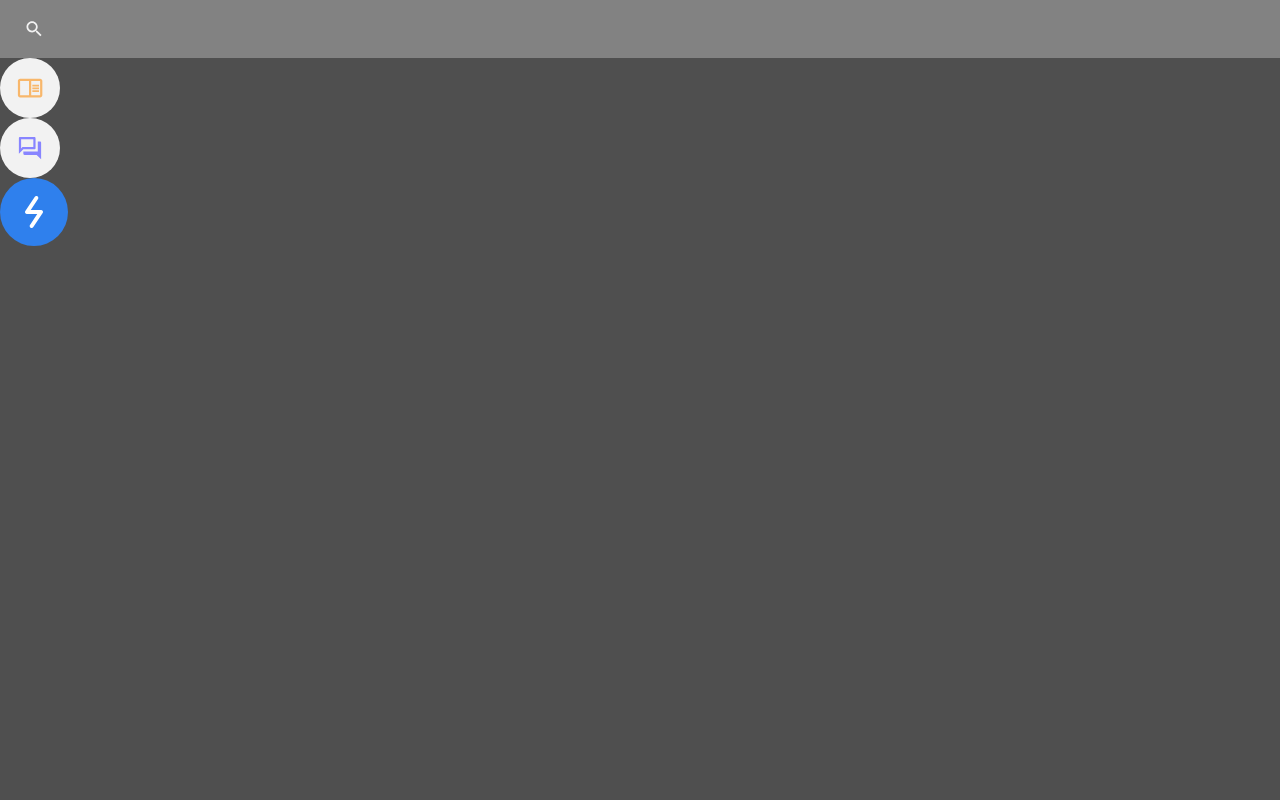
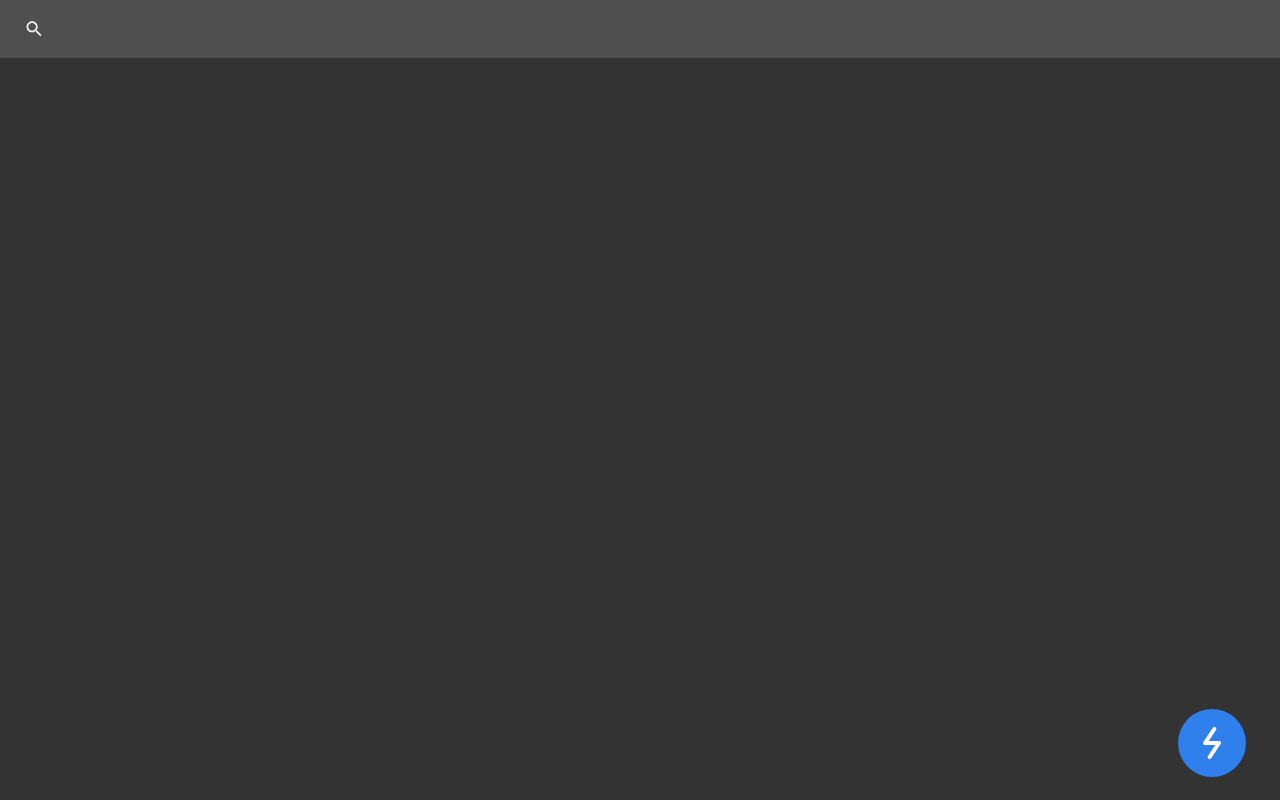
Before and after one commit to ismiralrasyiid/quicks-app, a React (Create React App) app: page / in a window 1280 px wide. Built offline with nearby package versions, Linux system fonts and the light colour scheme.

Commit message:
add navigation

```diff
--- a/src/components/IconButton.jsx
+++ b/src/components/IconButton.jsx
@@ -1,33 +1,48 @@
 import React from 'react';
 import PropTypes from 'prop-types';
-import IconButtonStyle from './styles/IconButtonStyle';
+import IconButtonStyle, { ActiveIconButtonStyle, SecondaryIconButtonStyle } from './styles/IconButtonStyle';
 import { ReactComponent as quicks } from '../assets/quicks.svg';
 import { ReactComponent as inbox } from '../assets/inbox.svg';
+import { ReactComponent as inboxactive } from '../assets/inboxactive.svg';
 import { ReactComponent as task } from '../assets/task.svg';
+import { ReactComponent as taskactive } from '../assets/taskactive.svg';
 
 const icon = {
   quicks,
   inbox,
+  inboxactive,
   task,
+  taskactive,
 };
 
-function IconButton({ type, primary }) {
+const wrapper = {
+  primary: IconButtonStyle,
+  secondary: SecondaryIconButtonStyle,
+  active: ActiveIconButtonStyle,
+};
+
+function IconButton({
+  type,
+  model,
+  handler,
+}) {
   const Icon = icon[type];
+  const Wrapper = wrapper[model];
 
   return (
-    <IconButtonStyle primary={primary}>
+    <Wrapper
+      type={type}
+      onClick={handler}
+    >
       <Icon />
-    </IconButtonStyle>
+    </Wrapper>
   );
 }
 
-IconButton.defaultProps = {
-  primary: false,
-};
-
 IconButton.propTypes = {
   type: PropTypes.string.isRequired,
-  primary: PropTypes.bool,
+  model: PropTypes.string.isRequired,
+  handler: PropTypes.func.isRequired,
 };
 
 export default IconButton;
--- a/src/components/MainContainer.jsx
+++ b/src/components/MainContainer.jsx
@@ -1,15 +1,13 @@
 import React from 'react';
 import MainContainerStyle from './styles/MainContainerStyle';
 import MainSearchBar from './MainSearchBar';
-import IconButton from './IconButton';
+import Navigation from './Navigation';
 
 function MainContainer() {
   return (
     <MainContainerStyle>
       <MainSearchBar />
-      <IconButton type="task" />
-      <IconButton type="inbox" />
-      <IconButton type="quicks" primary />
+      <Navigation />
     </MainContainerStyle>
   );
 }
--- /dev/null
+++ b/src/components/Navigation.jsx
@@ -0,0 +1,47 @@
+import React, { useState } from 'react';
+import IconButton from './IconButton';
+import NavigationStyle from './styles/NavigationStyle';
+
+function Navigation() {
+  const [isClosed, setIsClosed] = useState(true);
+  const [isActive, setIsActive] = useState('');
+
+  const toggleIsClosed = () => {
+    setIsClosed(!isClosed);
+  };
+
+  const iconHandler = (type) => {
+    setIsActive(type);
+  };
+
+  return (
+    <NavigationStyle>
+      {isActive
+        ? (
+          <div className="isActive">
+            <IconButton
+              type={isActive === 'task' ? 'taskactive' : 'task'}
+              model={isActive === 'task' ? 'active' : 'secondary'}
+              handler={() => iconHandler('task')}
+            />
+            <IconButton
+              type={isActive === 'inbox' ? 'inboxactive' : 'inbox'}
+              model={isActive === 'inbox' ? 'active' : 'secondary'}
+              handler={() => iconHandler('inbox')}
+            />
+          </div>
+        )
+        : (
+          <>
+            <div className={isClosed ? 'isClosed' : ''}>
+              <IconButton type="task" model="secondary" handler={() => iconHandler('task')} />
+              <IconButton type="inbox" model="secondary" handler={() => iconHandler('inbox')} />
+            </div>
+            <IconButton type="quicks" model="primary" handler={toggleIsClosed} />
+          </>
+        )}
+    </NavigationStyle>
+  );
+}
+
+export default Navigation;
--- a/src/components/styles/GlobalStyle.js
+++ b/src/components/styles/GlobalStyle.js
@@ -6,6 +6,9 @@ const GlobalStyle = createGlobalStyle`
     --primary-dark: #4F4F4F;
     --primary-dark-light: #828282;
     --primary-light: #E0E0E0;
+    --secondary-light: #F2F2F2;
+    --orange-indicator: #F8B76B;
+    --violet-indicator: #8785FF;
   }
 
   * {
@@ -17,7 +20,7 @@ const GlobalStyle = createGlobalStyle`
 
   body {
     font-size: 16px;
-    background-color: var(--primary-dark);
+    background-color: #333333;
   }
 
   html {
--- a/src/components/styles/IconButtonStyle.js
+++ b/src/components/styles/IconButtonStyle.js
@@ -5,10 +5,12 @@ const IconButtonStyle = styled.button`
   justify-content: center;
   align-items: center;
   border-radius: 50%;
-  width: ${(props) => (props.primary ? '68px' : '60px')};
-  height: ${(props) => (props.primary ? '68px' : '60px')};
-  background-color: ${(props) => (props.primary ? 'var(--primary-blue)' : '#F2F2F2')};
+  width: 68px;
+  height: 68px;
+  background-color: var(--primary-blue);
   cursor: pointer;
+  position: relative;
+  transition: transform ease-out .4s;
 
   &:hover {
     filter: brightness(95%);
@@ -19,4 +21,32 @@ const IconButtonStyle = styled.button`
   }
 `;
 
+const SecondaryIconButtonStyle = styled(IconButtonStyle)`
+  width: 60px;
+  height: 60px;
+  background-color: var(--secondary-light);
+
+  &:before {
+    content: ${(props) => `"${props.type}"`};
+    text-transform: capitalize;
+    position: absolute;
+    width: 60px;
+    line-height: 12px;
+    left: 0;
+    top: 0;
+    margin-top: -24px;
+    color: #F2F2F2;
+    font-size: 12px;
+    z-index: -10;
+    transition: margin ease-in .6s;
+  }
+`;
+
+const ActiveIconButtonStyle = styled(IconButtonStyle)`
+  box-shadow: -15px 0 0 var(--primary-dark);
+  background-color: ${(props) => (props.type === 'inboxactive' ? 'var(--violet-indicator)' : 'var(--orange-indicator)')};
+  order: 1;
+`;
+
 export default IconButtonStyle;
+export { SecondaryIconButtonStyle, ActiveIconButtonStyle };
--- a/src/components/styles/MainSearchBarStyle.js
+++ b/src/components/styles/MainSearchBarStyle.js
@@ -7,7 +7,7 @@ const MainSearchBarStyle = styled.form`
     display: flex;
     width: 100%;
     height: 58px;
-    background-color: var(--primary-dark-light);
+    background-color: var(--primary-dark);
     align-items: center;
     cursor: pointer;
 
@@ -22,7 +22,7 @@ const MainSearchBarStyle = styled.form`
       width: calc(100% - 95px);
       padding: 7px;
       color: var(--primary-light);
-      background-color: var(--primary-dark-light);
+      background-color: var(--primary-dark);
       cursor: pointer;
 
       &:focus {
--- /dev/null
+++ b/src/components/styles/NavigationStyle.js
@@ -0,0 +1,35 @@
+import styled from 'styled-components';
+
+const NavigationStyle = styled.div`
+  position: fixed;
+  right: 34px;
+  bottom: 0px;
+  display: flex;
+  align-items: center;
+  gap: 26px;
+
+  > button {
+    z-index: 10;
+  }
+
+  > div {
+    display: flex;
+    align-items: center;
+    gap: 26px;
+    margin-right: -60px;
+    padding: 27px 60px;
+    overflow: hidden;
+  }
+
+  > .isClosed {
+    button {
+      transform: translateX(175px);
+      &:before {
+        margin-top: 24px;
+        transition: margin ease-in .2s;
+      }
+    }
+  }
+`;
+
+export default NavigationStyle;
--- /dev/null
+++ b/src/components/styles/style.css
@@ -0,0 +1,3 @@
+* {
+    background-color: #0b397e;
+}
```
Also changed, not shown: src/assets/inboxactive.svg (added), src/assets/taskactive.svg (added).
